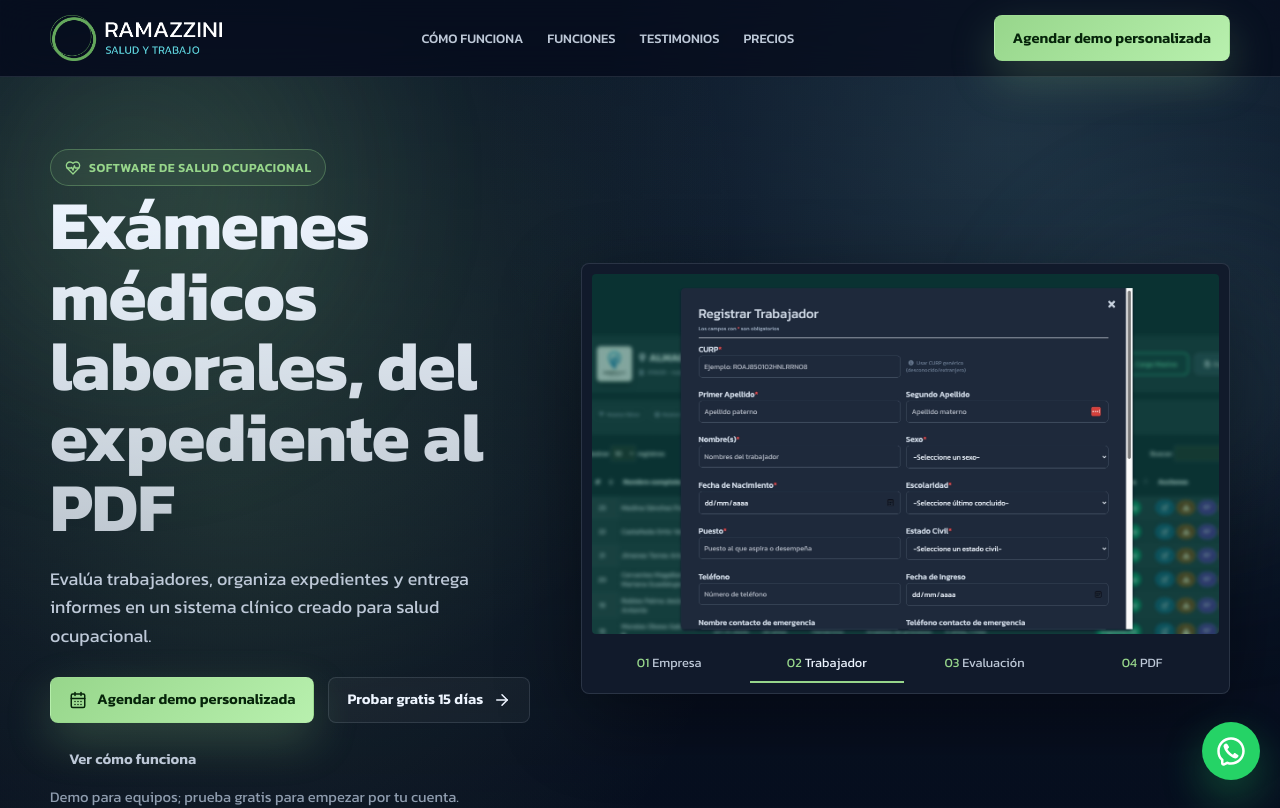
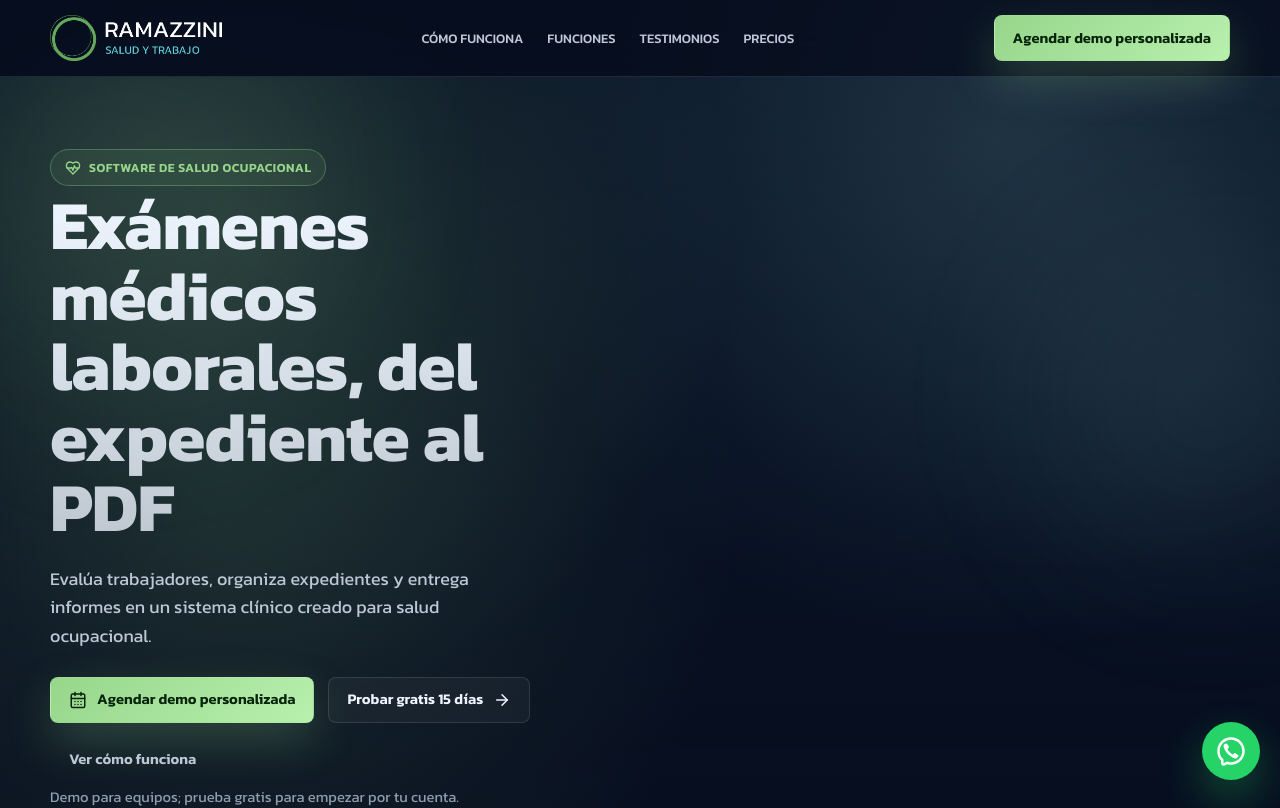
Before and after one commit to TenzinGyatzo/Ramazzini_Landing, a Next.js app: page / in a window 1280 px wide. Shown: the top 808 px of the page. Built offline with nearby package versions, Linux system fonts and the light colour scheme; no server answers.

Commit message:
Remove product screenshot loop from home hero

```diff
--- a/app/page.tsx
+++ b/app/page.tsx
@@ -23,7 +23,6 @@
 import { Header } from "./components/Header";
 import { IsoMark } from "./components/IsoMark";
 import { ScreensShowcase } from "./components/ScreensShowcase";
-import { ProductLoop } from "./components/ProductLoop";
 import { TrackedCta } from "./components/TrackedCta";
 import { TrackedForm } from "./components/TrackedForm";
 import type { Plan as PlanId } from "@/lib/analytics";
@@ -676,7 +675,6 @@
                 Demo para equipos; prueba gratis para empezar por tu cuenta.
               </p>
             </div>
-            <ProductLoop />
           </div>
         </section>
 
```
